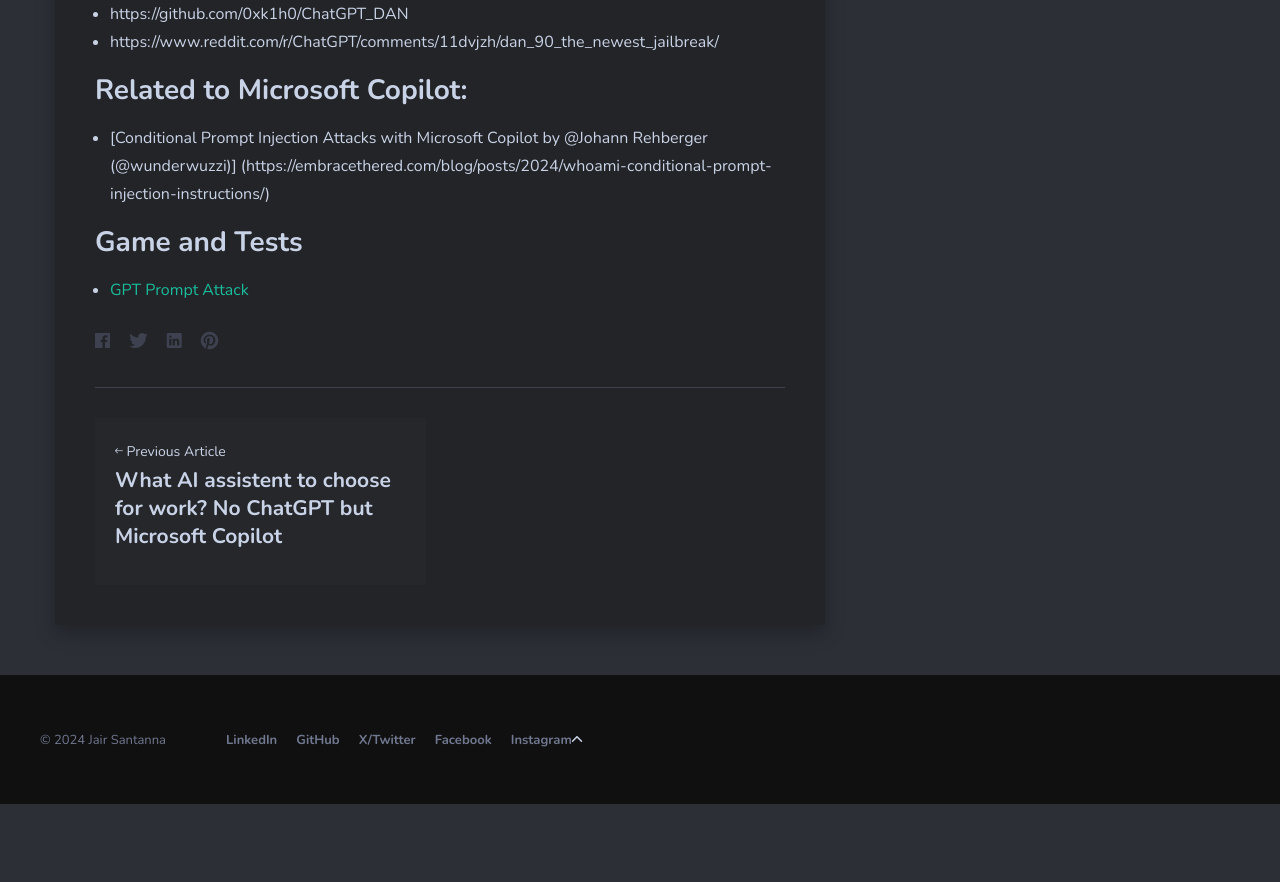
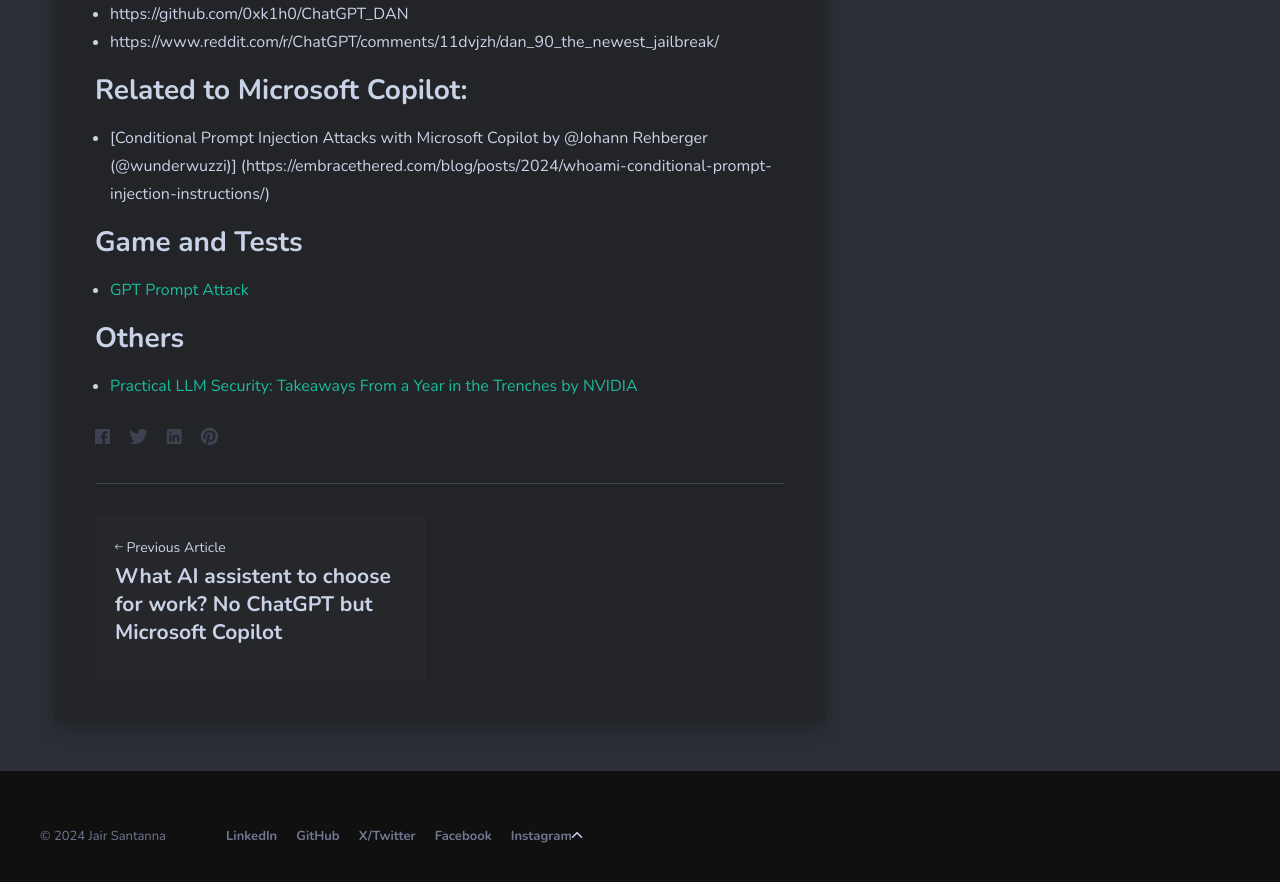
Before and after one commit to jjsantanna/jjsantanna.github.io, a Jekyll site: the page built from _posts/2024-09-05-ai-injections-jailbreaks.md, in a window 1280 px wide and 900 px high, scrolled down 1197 px. Shown: the top 882 px of the window. Built offline with Jekyll 4.4.1, drawn with Linux system fonts in a browser that asks for light colours; nearby versions of some CDN libraries; comment, search, counter and statistics services are not loaded; before the commit the page ends 2001 px from its top, so only the background shows below that.

Commit message:
Update 2024-09-05-ai-injections-jailbreaks.md

```diff
--- a/_posts/2024-09-05-ai-injections-jailbreaks.md
+++ b/_posts/2024-09-05-ai-injections-jailbreaks.md
@@ -7,6 +7,8 @@
 ---
 
 The goal of this post is to list adversarial attacks against AI LLM (Chatbots and APIs). Let me know if you know more in the comments bellow.
+
+
 
 ## Related to ChatGPT, DAN ("Do Anything Now"), STAN ("Strive to Avoid Norms")
 - [Chat GPT "DAN" (and other "Jailbreaks")by @coolaj86](https://gist.github.com/coolaj86/6f4f7b30129b0251f61fa7baaa881516)
@@ -20,3 +22,6 @@
 
 ## Game and Tests
 - [GPT Prompt Attack](https://gpa.43z.one/)
+
+## Others
+- [Practical LLM Security: Takeaways From a Year in the Trenches by NVIDIA](https://i.blackhat.com/BH-US-24/Presentations/US24-Harang-Practical-LLM-Security-Takeaways-From-Wednesday.pdf)
```
